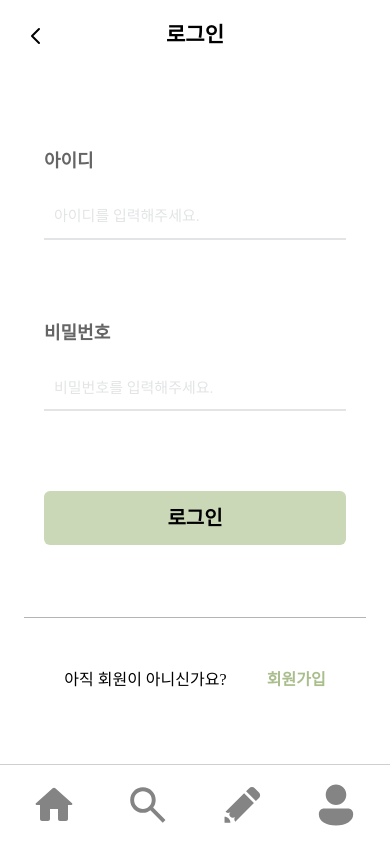
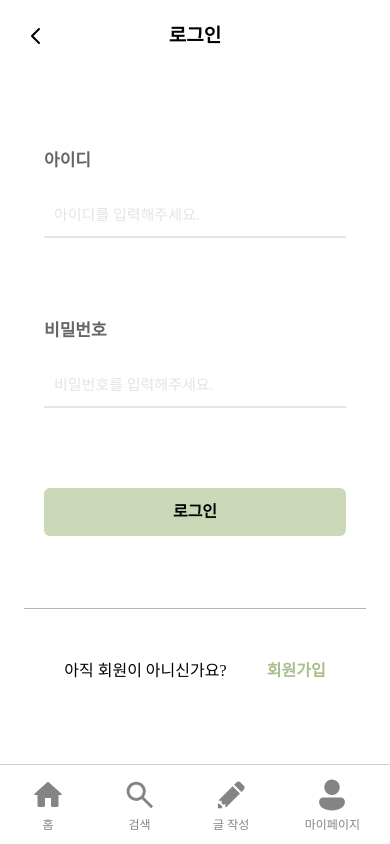
Before and after one commit to hodu42/law-in-comm-fe, a React (Create React App) app: page /login in a window 390 px wide. Built offline with nearby package versions, Linux system fonts and the light colour scheme; a web font is replaced by a local one.

Commit message:
모바일 스타일 수정중

```diff
--- a/src/components/MainHeader.tsx
+++ b/src/components/MainHeader.tsx
@@ -66,7 +66,7 @@ export const MainHeader = (): React.JSX.Element => {
             </div>
           ) : (
             <Link
-              className="whitespace-nowrap font-NotoSansKR font-normal text-[16px] underline"
+              className="whitespace-nowrap font-NotoSansKR font-normal text-[14px] pc:text-[16px] underline"
               to="/login"
             >
               로그인 / 회원가입
--- a/src/components/MobileNav.tsx
+++ b/src/components/MobileNav.tsx
@@ -11,13 +11,13 @@ export const MobileNav = (): React.JSX.Element => {
     <nav className="fixed bottom-0 flex justify-between items-center pc:hidden w-full h-[80px] px-[30px] border-t border-t-[#CFCFCF] bg-white">
       <Link
         to="/main"
-        className="text-[#848484] aria-[current=page]:text-[#9CB395]"
+        className="flex flex-col items-center gap-1 text-[#848484] aria-[current=page]:text-[#9CB395]"
         aria-current={location.pathname === "/main" ? "page" : undefined}
       >
         <svg
-          className="text-current"
-          width="48"
-          height="48"
+          className="text-current w-9 h-9"
+          width="100%"
+          height="100%"
           viewBox="0 0 48 48"
         >
           <path
@@ -25,18 +25,19 @@ export const MobileNav = (): React.JSX.Element => {
             fill="currentColor"
           />
         </svg>
+        <span className="whitespace-nowrap text-xs">홈</span>
       </Link>
       <Link
         to="/questions?keyword=&category=&page=0"
-        className="text-[#848484] aria-[current=page]:text-[#9CB395]"
+        className="flex flex-col items-center gap-1 text-[#848484] aria-[current=page]:text-[#9CB395]"
         aria-current={
           location.pathname.includes("/questions") ? "page" : undefined
         }
       >
         <svg
-          className="text-current"
-          width="48"
-          height="48"
+          className="text-current w-9 h-9"
+          width="100%"
+          height="100%"
           viewBox="0 0 49 48"
         >
           <path
@@ -44,10 +45,11 @@ export const MobileNav = (): React.JSX.Element => {
             fill="currentColor"
           />
         </svg>
+        <span className="whitespace-nowrap text-xs">검색</span>
       </Link>
       <Link
         to="/question/write"
-        className="text-[#848484] aria-[current=page]:text-[#9CB395]"
+        className="flex flex-col items-center gap-1 text-[#848484] aria-[current=page]:text-[#9CB395]"
         aria-current={
           location.pathname === "/question/write" ||
           location.pathname.includes("question/modify")
@@ -56,9 +58,9 @@ export const MobileNav = (): React.JSX.Element => {
         }
       >
         <svg
-          className="text-current"
-          width="48"
-          height="48"
+          className="text-current w-9 h-9"
+          width="100%"
+          height="100%"
           viewBox="0 0 49 48"
         >
           <path
@@ -66,6 +68,7 @@ export const MobileNav = (): React.JSX.Element => {
             fill="currentColor"
           />
         </svg>
+        <span className="whitespace-nowrap text-xs">글 작성</span>
       </Link>
       <Link
         to={
@@ -73,15 +76,15 @@ export const MobileNav = (): React.JSX.Element => {
             ? "/client/my-page"
             : `/users/lawyer/profile/${getCurrentUserId()}`
         }
-        className="text-[#848484] aria-[current=page]:text-[#9CB395]"
+        className="flex flex-col items-center gap-1 text-[#848484] aria-[current=page]:text-[#9CB395]"
         aria-current={
           location.pathname.includes("my-page") ? "page" : undefined
         }
       >
         <svg
-          className="text-current"
-          width="48"
-          height="48"
+          className="text-current w-9 h-9"
+          width="100%"
+          height="100%"
           viewBox="0 0 48 48"
         >
           <path
@@ -89,6 +92,7 @@ export const MobileNav = (): React.JSX.Element => {
             fill="currentColor"
           />
         </svg>
+        <span className="whitespace-nowrap text-xs">마이페이지</span>
       </Link>
     </nav>
   );
--- a/src/components/MobileSearch.tsx
+++ b/src/components/MobileSearch.tsx
@@ -32,7 +32,7 @@ export const MobileSearch = (): React.JSX.Element => {
         />
       </svg>
       <input
-        className=" flex w-[100%] h-11 pr-3.5 pl-[61px] rounded-10px placeholder:text-[#E2E4E5] border-2 border-transparent focus:border-[#9CB395] focus:outline-none"
+        className=" flex w-[100%] text-sm pc:text-base h-11 pr-3.5 pl-[61px] rounded-10px placeholder:text-[#E2E4E5] border-2 border-transparent focus:border-[#9CB395] focus:outline-none"
         type="search"
         value={keyword}
         onChange={(e) => setKeyword(e.target.value)}
--- a/src/components/RecentQuestionsContent.tsx
+++ b/src/components/RecentQuestionsContent.tsx
@@ -19,7 +19,7 @@ export const RecentQuestionsContent = ({
   return (
     <Link
       to={`/question/${questionId}`}
-      className="block w-[350px] min-h-[250px] pc:w-[848px] pc:h-[396px] bg-white hover:bg-[#F5F5F5] rounded-[10px] mx-auto p-[20px] pc:p-[30px] border-2 border-[#5C6E56] transition-all relative"
+      className="block w-full min-h-[250px] pc:max-w-[848px] pc:h-[396px] bg-white hover:bg-[#F5F5F5] rounded-[10px] mx-auto p-[20px] pc:p-[30px] border-2 border-[#5C6E56] transition-all relative"
     >
       <div className="flex flex-col gap-[15px] h-full">
         <div className="flex items-center justify-between text-sm px-2">
--- a/src/pages/Login.tsx
+++ b/src/pages/Login.tsx
@@ -51,7 +51,7 @@ export const Login = (): React.JSX.Element => {
           <Logo />
           <div className="flex items-center justify-between w-full">
             {/* 타이틀 */}
-            <div className="absolute left-1/2 -translate-x-1/2 text-[21px] font-bold">
+            <div className="absolute left-1/2 -translate-x-1/2 text-[19px] pc:text-[21px] font-bold">
               로그인
             </div>
 
@@ -69,7 +69,7 @@ export const Login = (): React.JSX.Element => {
         >
           {/* 아이디 입력 필드 */}
           <div className="flex flex-col gap-5 pc:gap-6">
-            <label className="text-[#656565] text-[18px] pc:text-[20px] font-bold">
+            <label className="text-[#656565] text-[17px] pc:text-[20px] font-bold">
               아이디
             </label>
             <input
@@ -83,7 +83,7 @@ export const Login = (): React.JSX.Element => {
 
           {/* 비밀번호 입력 필드 */}
           <div className="relative flex flex-col gap-5 pc:gap-6">
-            <label className="text-[#656565] text-[18px] pc:text-[20px] font-bold">
+            <label className="text-[#656565] text-[17px] pc:text-[20px] font-bold">
               비밀번호
             </label>
             <input
@@ -103,7 +103,7 @@ export const Login = (): React.JSX.Element => {
           {/* 로그인 버튼 */}
           <button
             type="submit"
-            className="inline-block bg-[#CBD8B7] text-black font-bold text-[20px] py-3 rounded-md hover:bg-[#A9BE8C] transition-colors"
+            className="inline-block bg-[#CBD8B7] text-black font-bold text-[16px] pc:text-[20px] py-3 rounded-md hover:bg-[#A9BE8C] transition-colors"
           >
             로그인
           </button>
--- a/src/pages/QuestionDetailPage.tsx
+++ b/src/pages/QuestionDetailPage.tsx
@@ -620,7 +620,7 @@ export const QuestionDetailPage = (): React.JSX.Element => {
             onSubmit={(e: React.FormEvent<HTMLFormElement>) =>
               handleAnswerSubmit(e)
             }
-            className="flex flex-col max-w-3xl mx-auto mt-9 mb-9 justify-end border-t-[1px] py-10 border-[#CFCFCF]"
+            className="flex flex-col max-w-3xl mx-auto mt-9 mb-9 pc:mb-0 justify-end border-t-[1px] py-10 border-[#CFCFCF]"
           >
             <div className="mb-6">
               <label
```
Also changed, not shown: src/components/ChatWidget.tsx (+15 -7 lines), src/pages/MainPage.tsx (+17 -7 lines), src/pages/QuestionListPage.tsx (+6 -6 lines), src/pages/QuestionWrite.tsx (+14 -11 lines).
